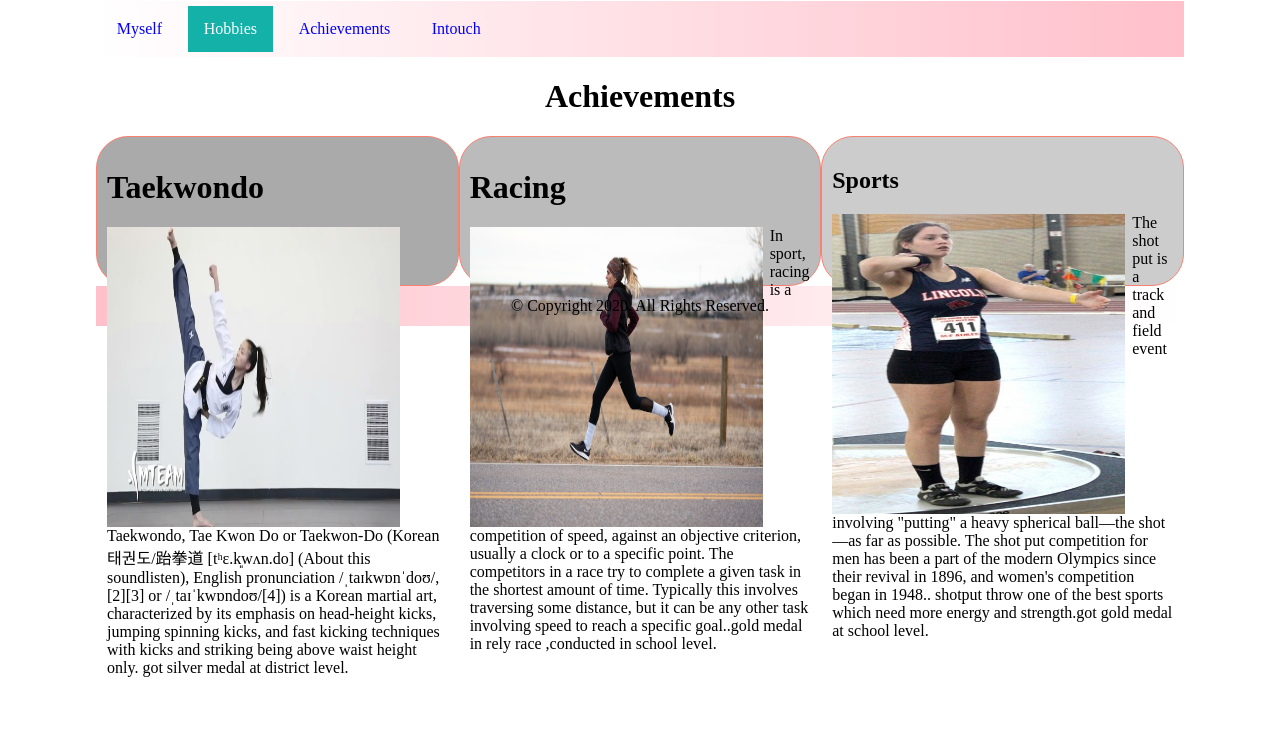
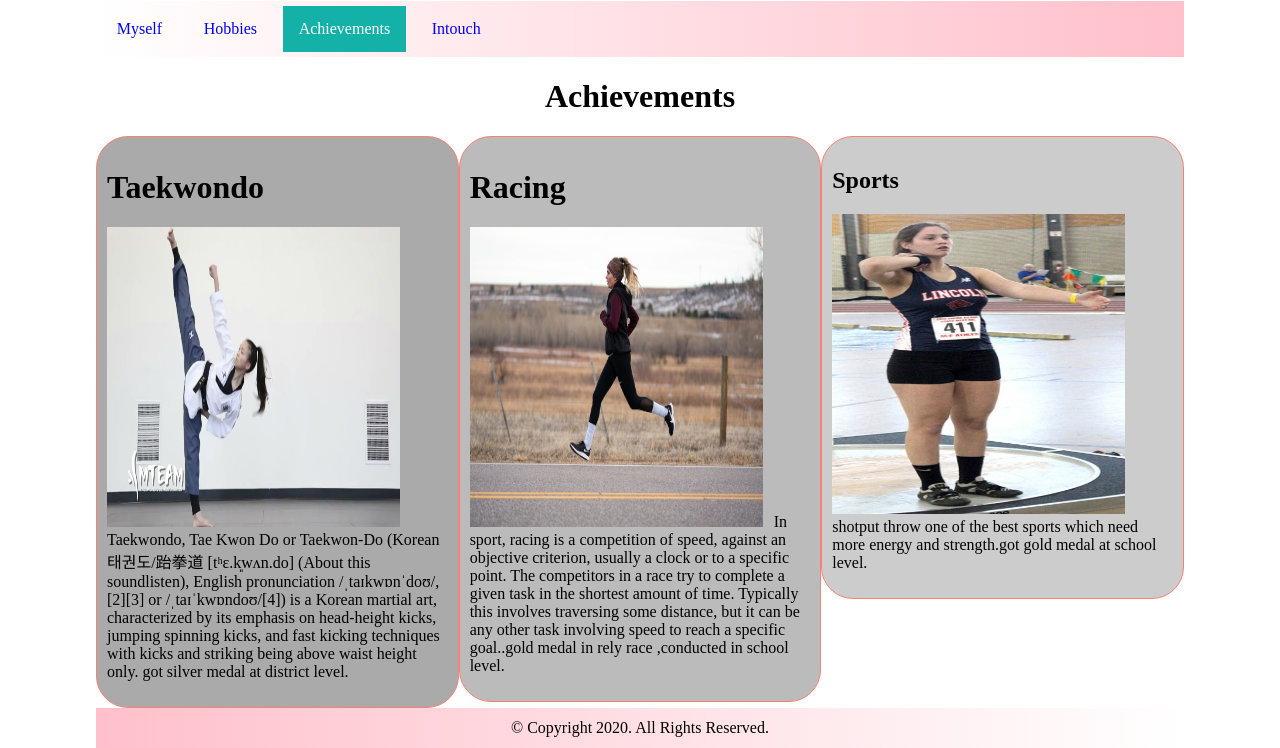
Before and after one commit to GagandeepKaur97/myBlog_Gagandeepkaur_C0768688, a plain HTML site: page Achievements.html in a window 1280 px wide. Shown: the part 149-897 px from the top of the page. Before the commit the page ends 826 px from the top, so only its background shows below. Drawn offline with Linux system fonts and the light colour scheme; files whose address does not match are found by name.

Commit message:
final testing

```diff
--- a/Achievements.html
+++ b/Achievements.html
@@ -20,8 +20,8 @@
       <nav>
         <ul>
           <li><a href="index.html">Myself</a></li>
-          <li><a class="active" href="Hobbies.html">Hobbies</a></li>
-          <li><a href="Achievements.html">Achievements</a></li>
+          <li><a  href="Hobbies.html">Hobbies</a></li>
+          <li><a class="active"href="Achievements.html">Achievements</a></li>
           <li><a href="contact.html">Intouch</a></li>
         </ul>
       </nav>
@@ -44,6 +44,7 @@
         <h1 id="rely race">Racing</h1>
 
           <p > <img class="data_img" src="file:///Users/gagan/Desktop/myBlog_Gagandeepkaur_C0768688/Images/166-mtrappe-dsc2528-1580750632.jpg" alt="image_not_found" width="250" height="250" >
+
             In sport, racing is a competition of speed, against an objective criterion, usually a clock or to a specific point. The competitors in a race try to complete a given task in the shortest amount of time. Typically this involves traversing some distance, but it can be any other task involving speed to reach a specific goal..gold medal in rely race ,conducted in school level.
 
           </p>
@@ -54,7 +55,9 @@
           <h1 id="sports">Sports</h1>
 
           <p > <img class="data_img" src="file:///Users/gagan/Desktop/myBlog_Gagandeepkaur_C0768688/Images/SPTS%2002-23%20CL%20--%20Sam%20Andrews%20shot%20put.jpg" alt="image_not_found"width="250" height="250">
-            The shot put is a track and field event involving "putting" a heavy spherical ball—the shot—as far as possible. The shot put competition for men has been a part of the modern Olympics since their revival in 1896, and women's competition began in 1948.. shotput throw one of the best sports which need more energy and strength.got gold medal at school level.
+
+
+            shotput throw one of the best sports which need more energy and strength.got gold medal at school level.
         </p>
 
       </div>
--- a/css/Main.css
+++ b/css/Main.css
@@ -120,7 +120,7 @@
   }
 
   .data_img{
-    float: left;
+    float: bottom;
     height: 300px;
     width: 300px;
     padding-right: 2%;
@@ -288,7 +288,7 @@
     float: right;
     width: 33.33%;
     padding: 10px;
-    height: 150px;
+    height: auto;
     border: 1px solid #FA8072;
      border-radius: 2em 2em;
   }
```
Also changed, not shown: contact.html (+3 -3 lines), 2 other files.
